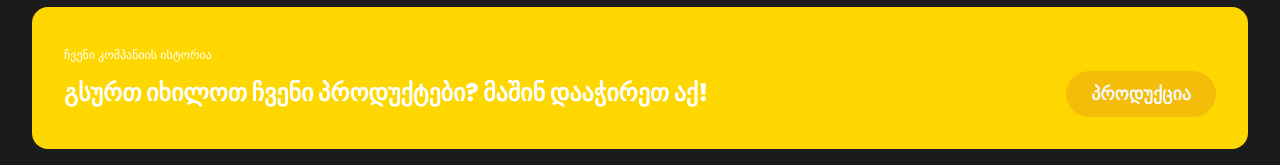
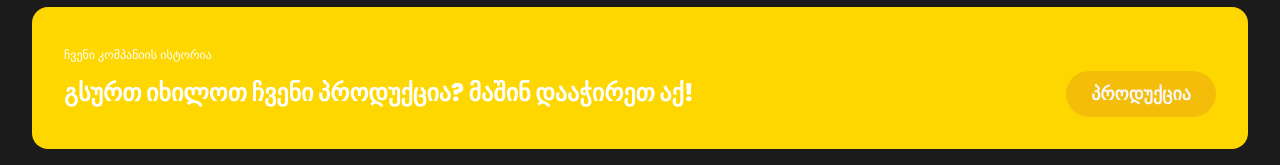
Before and after one commit to DachiBR/UyusTools-React, a React (Create React App) app: page /about in a window 1280 px wide. Shown: the part 1489-1654 px from the top of the page. Built offline with nearby package versions, Linux system fonts and the light colour scheme.

Commit message:
Update About.jsx

```diff
--- a/src/pages/about/About.jsx
+++ b/src/pages/about/About.jsx
@@ -58,7 +58,7 @@ const About = () => {
 
   <div className="gpt3__cta-content">
     <p>ჩვენი კომპანიის ისტორია </p>
-    <h3>გსურთ იხილოთ ჩვენი პროდუქტები? მაშინ დააჭირეთ აქ!</h3>
+    <h3>გსურთ იხილოთ ჩვენი პროდუქცია? მაშინ დააჭირეთ აქ!</h3>
   </div>
 
   <div className="gpt3__cta-btn">
```
